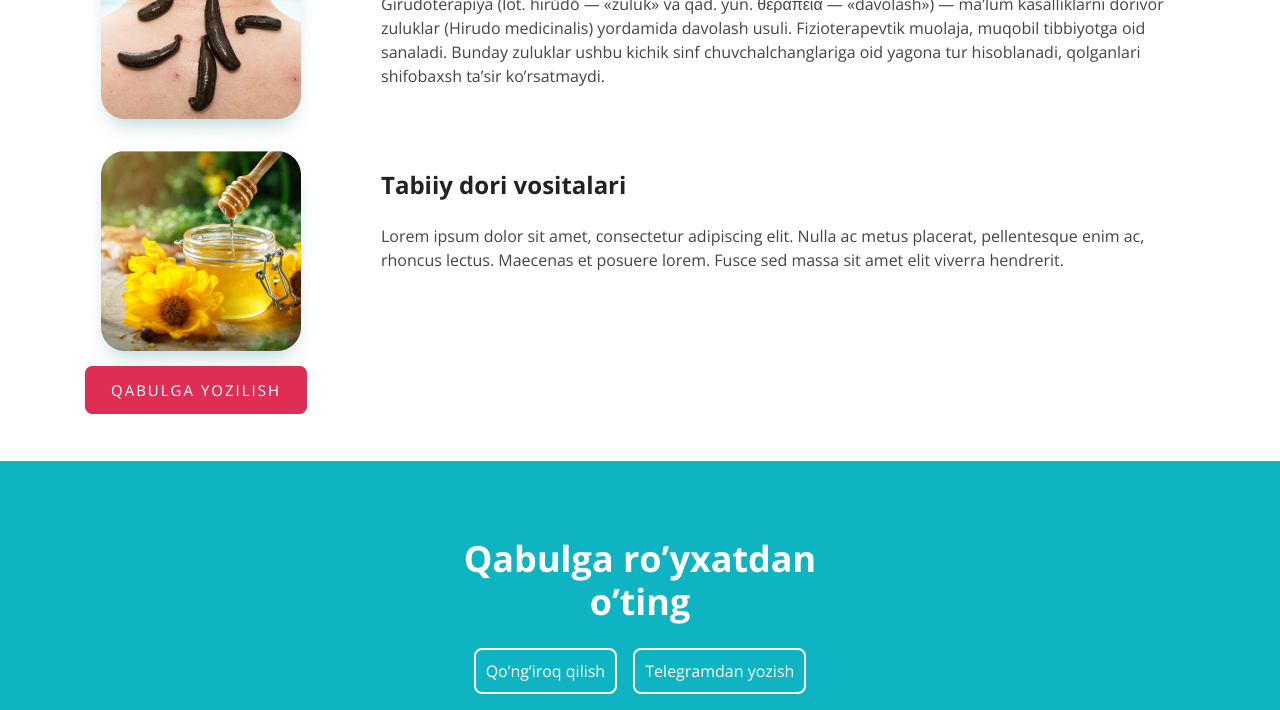
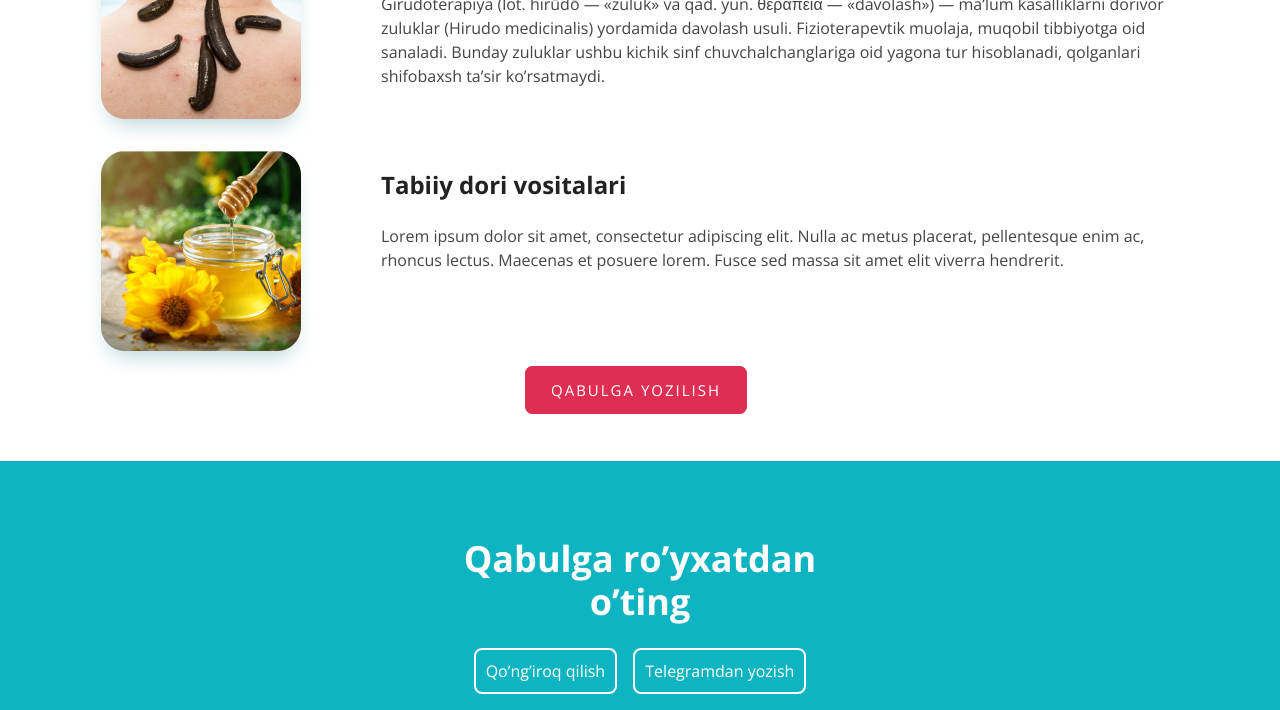
Before and after one commit to sevinch02/ansormed, a plain HTML site: page index.html in a window 1280 px wide. Shown: the part 1531-2241 px from the top of the page. Drawn offline with nearby package versions, Linux system fonts and the light colour scheme.

Commit message:
save last changes

```diff
--- a/css/main.css
+++ b/css/main.css
@@ -123,10 +123,10 @@ a {
     color: #000000;
     text-align: center;
 }
-
-.sevices-btn {
+.services__btn{
     margin: 0 440px;
 }
+
 
 .services__text {
     margin-left: 64px;
--- a/index.html
+++ b/index.html
@@ -103,7 +103,7 @@
 
 
             </div>
-            <a class="btn" href="#contact"> Qabulga yozilish </a>
+            <a class="btn services__btn" href="#contact" > Qabulga yozilish </a>
         </div>
     </article>
     <article class="contact-us" id="contact" >
```
